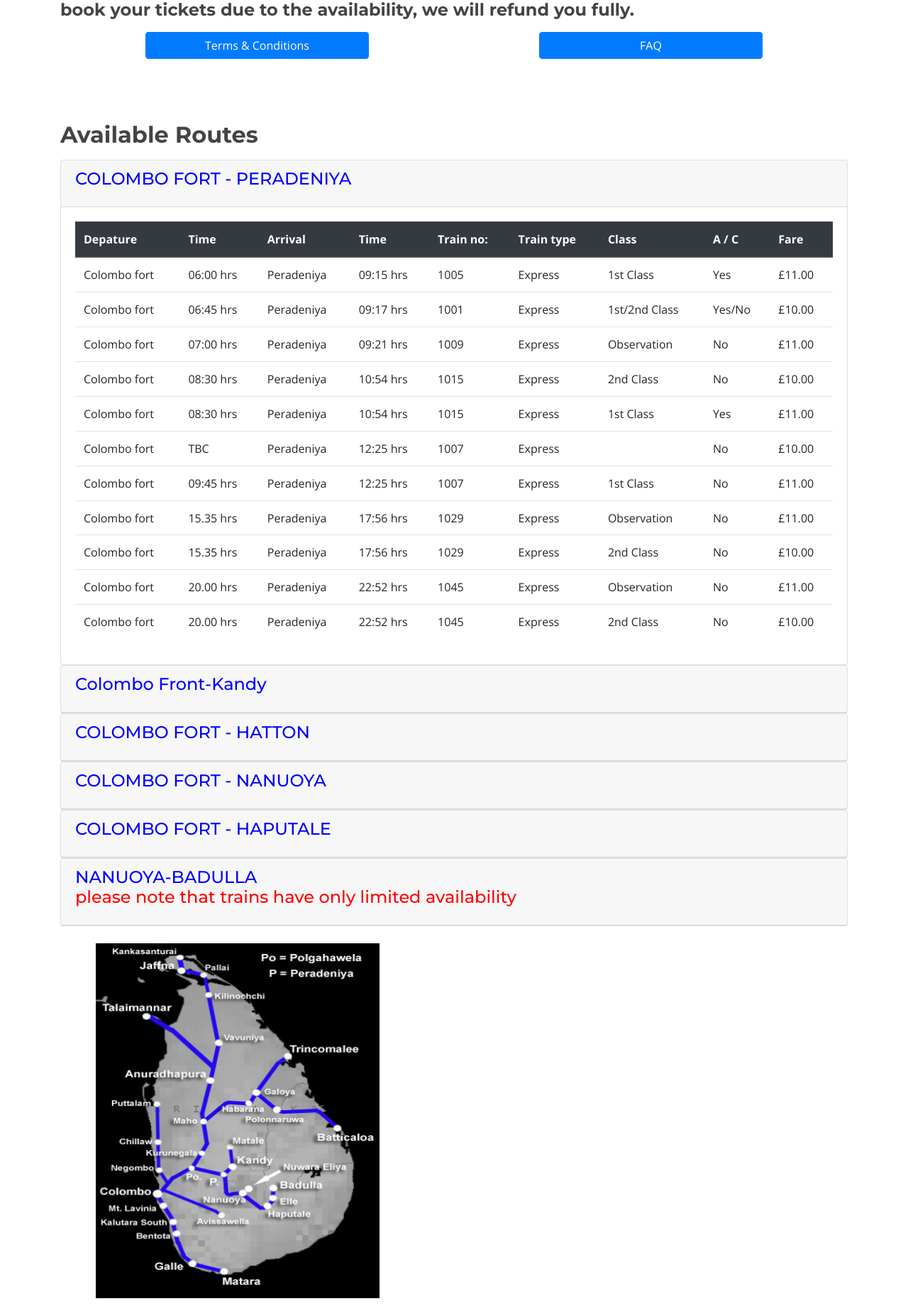
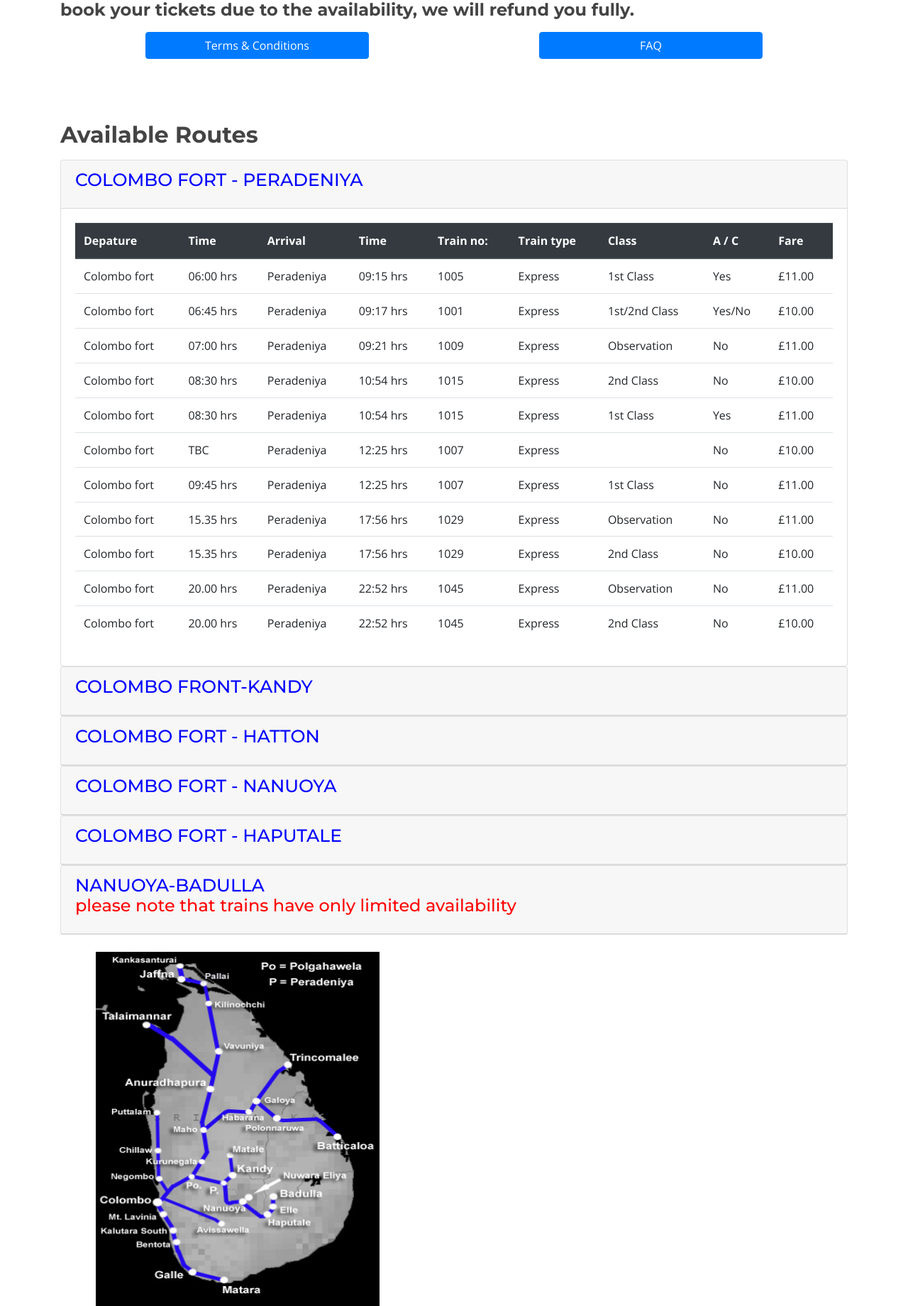
Before and after one commit to Vihanga22365/HCI-Project, a PHP site: page /hci/trainTickets.php in a window 1280 px wide. Shown: the part 1092-2932 px from the top of the page at 71% size. Run offline with PHP 8.4, Linux system fonts and the light colour scheme; some libraries are stand-ins or nearby versions.

Commit message:
Final Commit

```diff
--- a/CoachTicket.php
+++ b/CoachTicket.php
@@ -33,9 +33,10 @@
 
         <div class="d-flex justify-content-between align-items-center">
           <ol>
-            <li><a href="index.html">Home
+            <li><a href="index.php">Home
 
             </a></li>
+            <li><a href="coachTours1.php">Coach Tours</a></li>
             <li>Coach Tickets</li>
           </ol>
         </div>
--- a/booking.php
+++ b/booking.php
@@ -233,7 +233,7 @@
 
     <div class="d-flex justify-content-between align-items-center">
       <ol>
-        <li><a href="index.html">Home</a></li>
+        <li><a href="index.php">Home</a></li>
         <li>Taxi Booking</li>
       </ol>
     </div>
--- a/cart.php
+++ b/cart.php
@@ -33,7 +33,7 @@ include'header.php';
 
         <div class="d-flex justify-content-between align-items-center">
           <ol>
-            <li><a href="index.html">Home</a></li>
+            <li><a href="index.php">Home</a></li>
             <li>Cart</li>
           </ol>
         </div>
--- a/coachTours1.php
+++ b/coachTours1.php
@@ -81,7 +81,7 @@
 
     <div class="d-flex justify-content-between align-items-center">
       <ol>
-        <li><a href="index.html">Home</a></li>
+        <li><a href="index.php">Home</a></li>
         <li>Coach Tours</li>
       </ol>
     </div>
--- a/contact.php
+++ b/contact.php
@@ -173,7 +173,7 @@
 
     <div class="d-flex justify-content-between align-items-center">
       <ol>
-        <li><a href="index.html">Home</a></li>
+        <li><a href="index.php">Home</a></li>
         <li>Contact Us</li>
       </ol>
     </div>
--- a/date.php
+++ b/date.php
@@ -103,7 +103,7 @@ $_POST['date']=$date;
 
         <div class="d-flex justify-content-between align-items-center">
           <ol>
-            <li><a href="index.html">Home</a></li>
+            <li><a href="index.php">Home</a></li>
             <li>Destination</li>
           </ol>
         </div>
--- a/faq.php
+++ b/faq.php
@@ -202,7 +202,7 @@ $(document).ready(function(){
 
     <div class="d-flex justify-content-between align-items-center">
       <ol>
-        <li><a href="index.html">Home</a></li>
+        <li><a href="index.php">Home</a></li>
         <li>FAQ</li>
       </ol>
     </div>
--- a/mode.php
+++ b/mode.php
@@ -142,7 +142,7 @@ body{
 
         <div class="d-flex justify-content-between align-items-center">
           <ol>
-            <li><a href="index.html">Home</a></li>
+            <li><a href="index.php">Home</a></li>
             <li>Mode</li>
           </ol>
         </div>
--- a/payment.php
+++ b/payment.php
@@ -163,7 +163,7 @@
 
         <div class="d-flex justify-content-between align-items-center">
           <ol>
-            <li><a href="index.html">Home</a></li>
+            <li><a href="index.php">Home</a></li>
             <li>Payment</li>
           </ol>
         </div>
--- a/place_to_visit.php
+++ b/place_to_visit.php
@@ -408,7 +408,7 @@
 				document.getElementById('colombo').style.display = 'none';
 				document.getElementById('gampaha').style.display = 'none';
 				document.getElementById('kaluthara').style.display = 'none';
-				alert(sec);
+				//alert(sec);
 			}
 
 			if (sec == 'anuradhapura') {
--- a/privacy.php
+++ b/privacy.php
@@ -32,7 +32,7 @@
 
     <div class="d-flex justify-content-between align-items-center">
       <ol>
-        <li><a href="index.html">Home</a></li>
+        <li><a href="index.php">Home</a></li>
         <li>Privacy Policy</li>
       </ol>
     </div>
--- a/select.php
+++ b/select.php
@@ -67,7 +67,7 @@ $re3=array();
 
         <div class="d-flex justify-content-between align-items-center">
           <ol>
-            <li><a href="index.html">Home</a></li>
+            <li><a href="index.php">Home</a></li>
             <li>Confirm</li>
           </ol>
         </div>
--- a/terms.php
+++ b/terms.php
@@ -30,7 +30,7 @@
 
     <div class="d-flex justify-content-between align-items-center">
       <ol>
-        <li><a href="index.html">Home</a></li>
+        <li><a href="index.php">Home</a></li>
         <li>Terms & Conditions</li>
       </ol>
     </div>
--- a/trainTickets.php
+++ b/trainTickets.php
@@ -31,7 +31,7 @@
 
     <div class="d-flex justify-content-between align-items-center">
       <ol>
-        <li><a href="index.html">Home</a></li>
+        <li><a href="index.php">Home</a></li>
         <li>Train Tickets</li>
       </ol>
     </div>
@@ -108,7 +108,7 @@
                         <div class="card">
                             <div id="headingOne" role="tab" class="card-header">
                                 <h4 class="card-title">
-                                    <a style="color: blue;" aria-controls="collapseOne" aria-expanded="true" href="#collapseOne"
+                                    <a style="color: blue; font-size: 25px;" aria-controls="collapseOne" aria-expanded="true" href="#collapseOne"
                                        data-parent="#accordion" aria-expanded="true"  data-toggle="collapse" >
                                        COLOMBO FORT - PERADENIYA
                                     </a>
@@ -285,7 +285,7 @@
                         <div class="card">
                             <div id="headingTwo" role="tab" class="card-header">
                                 <h4 class="card-title">
-                                    <a style="color: blue" aria-controls="collapseTwo" aria-expanded="false" href="#collapseTwo"
+                                    <a style="color: blue; font-size: 25px; text-transform: uppercase;" aria-controls="collapseTwo" aria-expanded="false" href="#collapseTwo"
                                        data-parent="#accordion" aria-expanded="true"  data-toggle="collapse"  class="collapsed">
                                         Colombo Front-Kandy
                                     </a>
@@ -457,7 +457,7 @@
                         <div class="card">
                             <div id="headingThree" role="tab" class="card-header">
                                 <h4 class="card-title">
-                                    <a style="color: blue;" aria-controls="collapseThree" aria-expanded="false" href="#collapseThree"
+                                    <a style="color: blue; font-size: 25px;" aria-controls="collapseThree" aria-expanded="false" href="#collapseThree"
                                        data-parent="#accordion" aria-expanded="true"  data-toggle="collapse"  class="collapsed">
                                        COLOMBO FORT - HATTON
                                     </a>
@@ -591,7 +591,7 @@
                         <div class="card">
                             <div id="heading_04" role="tab" class="card-header">
                                 <h4 class="card-title">
-                                    <a style="color: blue;" aria-controls="collapse_04" aria-expanded="false" href="#collapse_04"
+                                    <a style="color: blue; font-size: 25px;" aria-controls="collapse_04" aria-expanded="false" href="#collapse_04"
                                        data-parent="#accordion" aria-expanded="true"  data-toggle="collapse"  class="collapsed">
                                        COLOMBO FORT - NANUOYA
                                     </a>
@@ -741,7 +741,7 @@
                         <div class="card">
                             <div id="heading_05" role="tab" class="card-header">
                                 <h4 class="card-title">
-                                    <a style="color: blue;" aria-controls="collapse_05" aria-expanded="false" href="#collapse_05"
+                                    <a style="color: blue; font-size: 25px;" aria-controls="collapse_05" aria-expanded="false" href="#collapse_05"
                                        data-parent="#accordion" aria-expanded="true"  data-toggle="collapse"  class="collapsed">
                                        COLOMBO FORT - HAPUTALE
                                     </a>
@@ -828,7 +828,7 @@
                             <div id="heading_06" role="tab" class="card-header" >
                                 <h4 class="card-title" >
                                     <a aria-controls="collapse_06" aria-expanded="false" href="#collapse_06"
-                                       data-parent="#accordion" aria-expanded="true"  data-toggle="collapse"  class="collapsed" style="color: blue;">
+                                       data-parent="#accordion" aria-expanded="true"  data-toggle="collapse"  class="collapsed" style="color: blue; font-size: 25px;">
                                      NANUOYA-BADULLA <h4 style="color: red; text-transform:lowercase;">Please note that trains have only limited availability<h4>
                                     </a>
                                 </h4>
```
